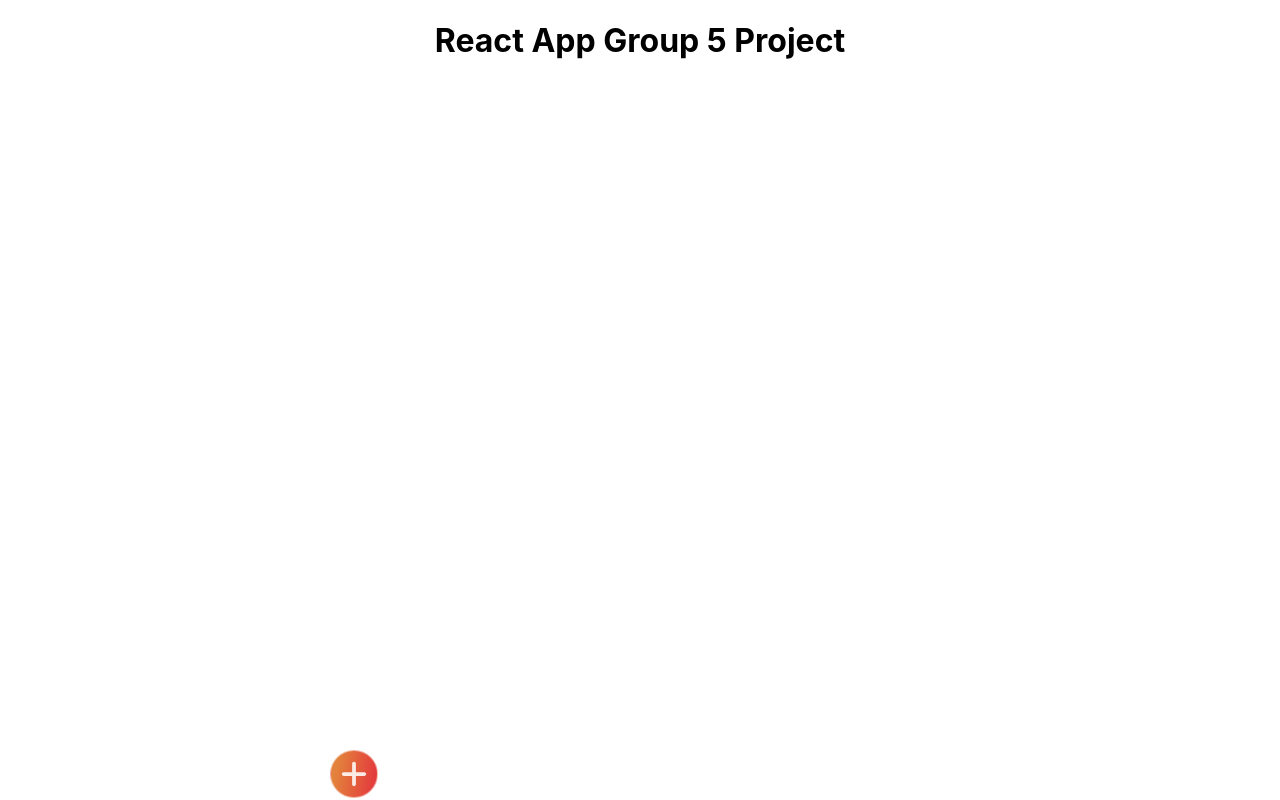
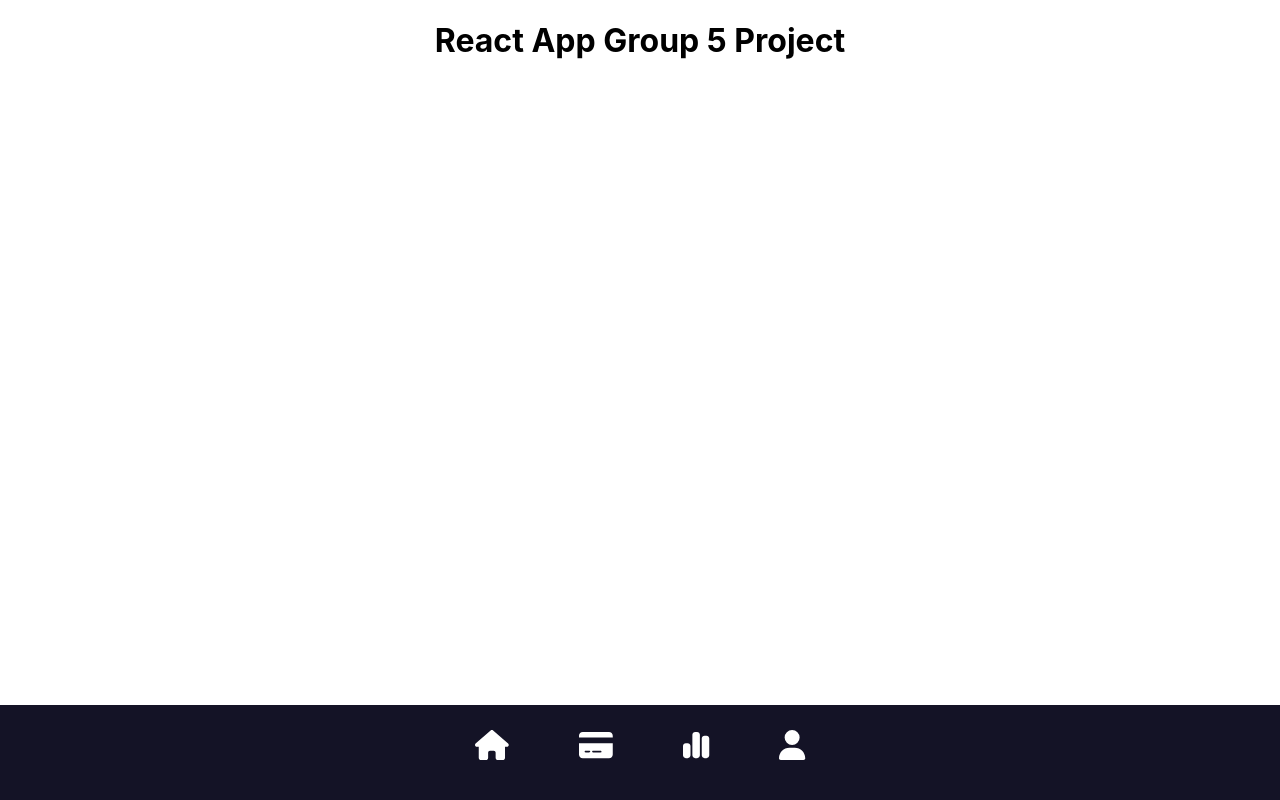
Before and after one commit to Fed24-React-SPA/expense-planning-tracker, a React (Create React App) app: page / in a window 1280 px wide. Built offline with nearby package versions, Linux system fonts and the light colour scheme.

Commit message:
Navbar Footer

```diff
--- a/src/App.js
+++ b/src/App.js
@@ -1,11 +1,13 @@
 import "./App.css";
 import AddButton from "./Components/AddButton/AddButton";
+import NavbarFooter from "./Components/NavbarFooter/NavbarFooter";
 
 function App() {
 	return (
 		<div className="App">
 			<h1>React App Group 5 Project</h1>
 			<AddButton />
+			<NavbarFooter />
 		</div>
 	);
 }
--- /dev/null
+++ b/src/Components/NavbarFooter/NavbarFooter.css
@@ -0,0 +1,26 @@
+.navbar-footer__icons {
+    background:  #141326;
+    color: #fff;
+    position: absolute;
+    width: 100%;
+    padding-top: 25px;
+    padding-bottom: 40px;
+    bottom: 0;
+}
+
+.faHouse,
+.faCreditCard,
+.faChartSimple,
+.faUser {
+    font-size: 30px;
+    padding-left: 35px;
+    padding-right: 35px;
+}
+
+.faHouse:hover,
+.faCreditCard:hover,
+.faChartSimple:hover,
+.faUser:hover {
+    color: rgba(227, 181, 60, 1);
+    transition: all 0.2s ease-in-out;
+}
--- /dev/null
+++ b/src/Components/NavbarFooter/NavbarFooter.js
@@ -0,0 +1,20 @@
+import React from 'react'
+import './NavbarFooter.css';
+import { FontAwesomeIcon } from '@fortawesome/react-fontawesome';
+import { faHouse, faCreditCard, faChartSimple, faUser } from '@fortawesome/free-solid-svg-icons';
+
+
+const NavbarFooter = () => {
+    return (
+        <div>
+            <footer className='navbar-footer__icons'>
+                <FontAwesomeIcon icon={faHouse} className='faHouse' />
+                <FontAwesomeIcon icon={faCreditCard} className='faCreditCard' />
+                <FontAwesomeIcon icon={faChartSimple} className='faChartSimple' />
+                <FontAwesomeIcon icon={faUser} className='faUser' />
+            </footer>
+        </div>
+    );
+}
+
+export default NavbarFooter;
```
